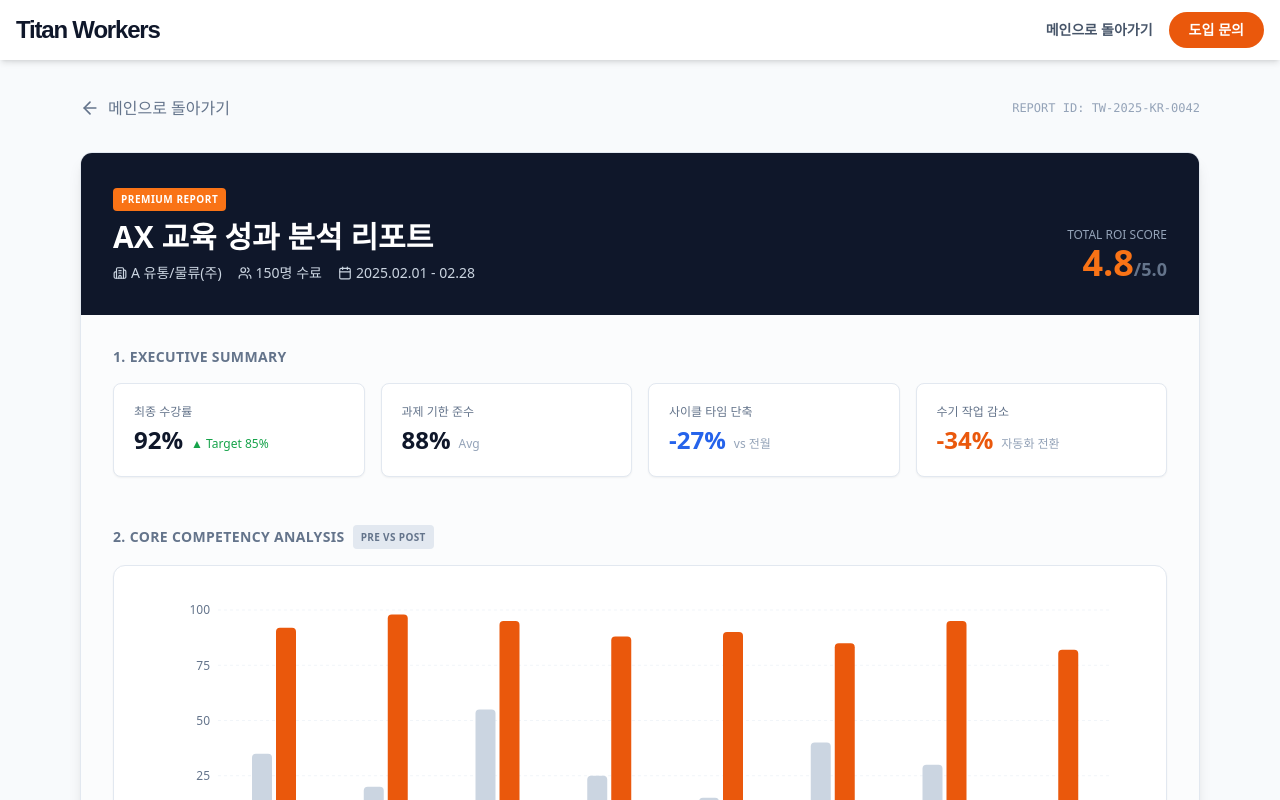
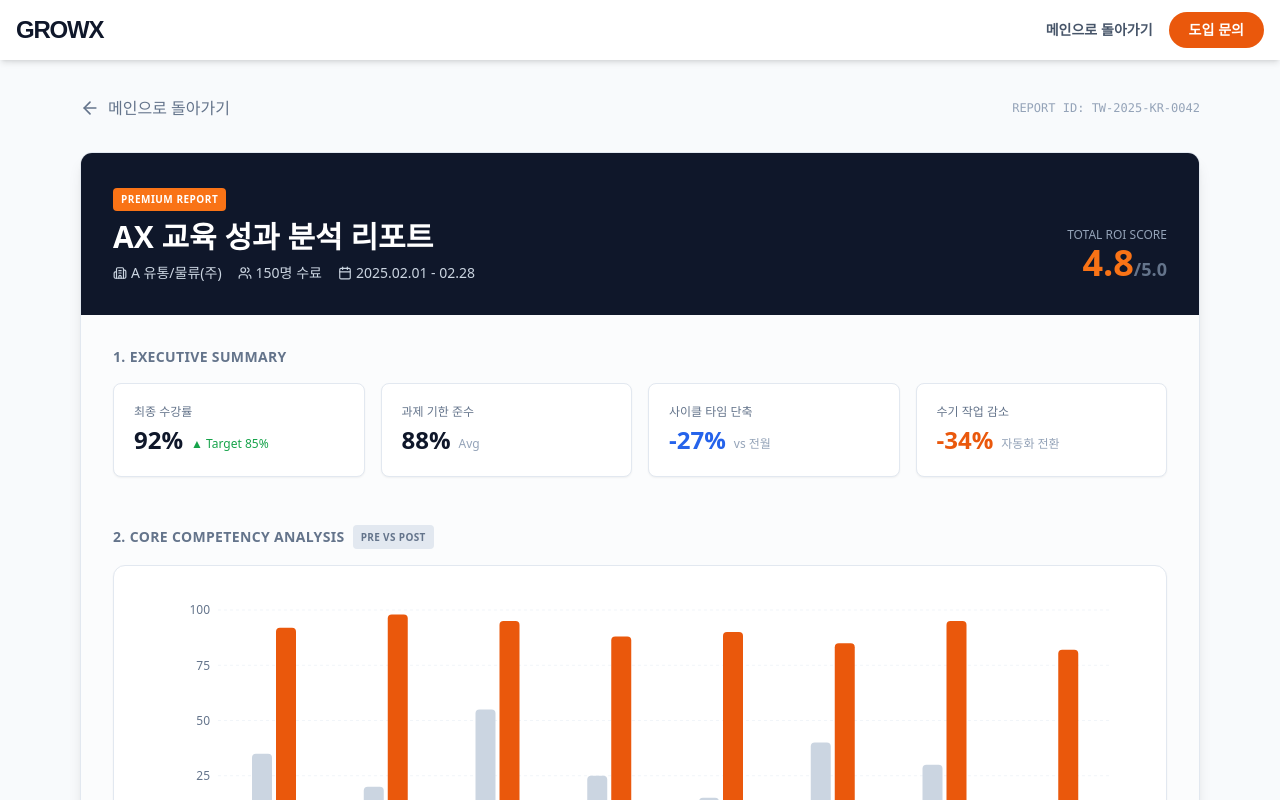
Before and after one commit to yesbgy-byte/growx, a React (Vite) app: page / in a window 1280 px wide. Both pictures are taken after a click on the button "성과 리포트 예시 보기". Shown: the top 800 px of the page. Built offline with nearby package versions, Linux system fonts and the light colour scheme; a web font is replaced by a local one.

Commit message:
Rebrand to GROWX: Update copy and components

```diff
--- a/App.tsx
+++ b/App.tsx
@@ -43,7 +43,7 @@ const App: React.FC = () => {
             className={`font-extrabold text-2xl tracking-tighter cursor-pointer ${showStickyNav || currentView === 'report' ? 'text-slate-900' : 'text-white'}`}
             onClick={navigateToHome}
           >
-            Titan Workers
+            GROWX
           </div>
           <div className="flex gap-4 items-center">
             {currentView === 'report' && (
@@ -54,8 +54,7 @@ const App: React.FC = () => {
                 메인으로 돌아가기
               </button>
             )}
-            <a href="#contact" className={`px-5 py-2 rounded-full font-bold text-sm transition-all ${
-              showStickyNav || currentView === 'report'
+            <a href="#contact" className={`px-5 py-2 rounded-full font-bold text-sm transition-all ${showStickyNav || currentView === 'report'
                 ? 'bg-orange-600 text-white hover:bg-orange-700'
                 : 'bg-white/20 text-white border border-white/30 hover:bg-white/30'
               }`}>
--- a/components/AssessmentSystem.tsx
+++ b/components/AssessmentSystem.tsx
@@ -66,7 +66,7 @@ const AssessmentSystem: React.FC = () => {
             성장은 느낌이 아니라 <span className="text-orange-600">데이터</span>로 증명합니다
           </h2>
           <p className="text-slate-600 text-lg max-w-3xl mx-auto">
-            타이탄 워커스는 단순 만족도가 아닌, 정량적 핵심 실무 역량 지표를 통해<br className="hidden md:block" />
+            GROWX는 단순 만족도가 아닌, 정량적 핵심 실무 역량 지표를 통해<br className="hidden md:block" />
             임직원의 AX 역량 변화를 명확하게 측정하고 ROI를 산출합니다.
           </p>
         </div>
@@ -77,8 +77,8 @@ const AssessmentSystem: React.FC = () => {
             <button
               onClick={() => setActiveTab('team')}
               className={`px-6 py-2.5 rounded-full text-sm font-bold flex items-center gap-2 transition-all ${activeTab === 'team'
-                  ? 'bg-white text-orange-600 shadow-sm'
-                  : 'text-slate-500 hover:text-slate-700'
+                ? 'bg-white text-orange-600 shadow-sm'
+                : 'text-slate-500 hover:text-slate-700'
                 }`}
             >
               <Users size={18} /> 팀/조직 역량 지표 (8개)
@@ -86,8 +86,8 @@ const AssessmentSystem: React.FC = () => {
             <button
               onClick={() => setActiveTab('individual')}
               className={`px-6 py-2.5 rounded-full text-sm font-bold flex items-center gap-2 transition-all ${activeTab === 'individual'
-                  ? 'bg-white text-orange-600 shadow-sm'
-                  : 'text-slate-500 hover:text-slate-700'
+                ? 'bg-white text-orange-600 shadow-sm'
+                : 'text-slate-500 hover:text-slate-700'
                 }`}
             >
               <User size={18} /> 개인 역량 지표 (8개)
--- a/components/Contact.tsx
+++ b/components/Contact.tsx
@@ -19,21 +19,21 @@ const Contact: React.FC = () => {
             <div>
               <h3 className="text-3xl font-bold mb-4">지금 바로<br />문의하세요</h3>
               <p className="text-slate-400 mb-8 leading-relaxed">
-                가장 빠르고 확실한 AX 교육,<br/>
-                타이탄 워커스가 데이터에 기반한<br/>
+                가장 빠르고 확실한 AX 교육,<br />
+                GROWX가 데이터에 기반한<br />
                 최적의 솔루션을 제안해 드립니다.
               </p>
             </div>
             <div className="space-y-6">
               <div>
                 <div className="flex items-center gap-2 mb-1 text-slate-400">
-                   <Mail size={16} /> <span>문의 이메일</span>
+                  <Mail size={16} /> <span>문의 이메일</span>
                 </div>
                 <p className="text-xl font-bold text-white tracking-wide">yesbgy@gmail.com</p>
               </div>
               <div>
-                 <div className="flex items-center gap-2 mb-1 text-slate-400">
-                   <Phone size={16} /> <span>고객센터</span>
+                <div className="flex items-center gap-2 mb-1 text-slate-400">
+                  <Phone size={16} /> <span>고객센터</span>
                 </div>
                 <p className="text-xl font-bold text-white tracking-wide">050-5008-1771</p>
               </div>
@@ -47,19 +47,19 @@ const Contact: React.FC = () => {
                   <Check size={32} />
                 </div>
                 <h4 className="text-2xl font-bold text-slate-900 mb-2">문의가 접수되었습니다.</h4>
-                <p className="text-slate-600">담당자가 빠르게 확인 후<br/>제안서와 함께 연락드리겠습니다.</p>
+                <p className="text-slate-600">담당자가 빠르게 확인 후<br />제안서와 함께 연락드리겠습니다.</p>
               </div>
             ) : (
               <form onSubmit={handleSubmit} className="space-y-6">
                 <div>
                   <label className="block text-sm font-medium text-slate-700 mb-1">회사명</label>
-                  <input type="text" required className="w-full px-4 py-3 rounded-lg border border-slate-300 focus:ring-2 focus:ring-orange-500 focus:border-transparent outline-none transition" placeholder="타이탄 워커스" />
+                  <input type="text" required className="w-full px-4 py-3 rounded-lg border border-slate-300 focus:ring-2 focus:ring-orange-500 focus:border-transparent outline-none transition" placeholder="GROWX" />
                 </div>
                 <div>
                   <label className="block text-sm font-medium text-slate-700 mb-1">담당자 이메일</label>
                   <input type="email" required className="w-full px-4 py-3 rounded-lg border border-slate-300 focus:ring-2 focus:ring-orange-500 focus:border-transparent outline-none transition" placeholder="name@company.com" />
                 </div>
-                 <div>
+                <div>
                   <label className="block text-sm font-medium text-slate-700 mb-1">연락처</label>
                   <input type="tel" required className="w-full px-4 py-3 rounded-lg border border-slate-300 focus:ring-2 focus:ring-orange-500 focus:border-transparent outline-none transition" placeholder="010-0000-0000" />
                 </div>
--- a/components/Footer.tsx
+++ b/components/Footer.tsx
@@ -5,7 +5,7 @@ const Footer: React.FC = () => {
     <footer className="bg-slate-900 text-slate-400 py-12 border-t border-slate-800">
       <div className="container mx-auto px-4 flex flex-col md:flex-row justify-between items-center">
         <div className="mb-4 md:mb-0">
-          <h2 className="text-2xl font-bold text-white mb-2">Titan Workers</h2>
+          <h2 className="text-2xl font-bold text-white mb-2">GROWX</h2>
           <p className="text-sm">AI 자동화 특화 기업교육 서비스</p>
         </div>
         <div className="flex gap-8 text-sm">
@@ -15,7 +15,7 @@ const Footer: React.FC = () => {
           <a href="#" className="hover:text-white transition">문의하기</a>
         </div>
         <div className="mt-8 md:mt-0 text-xs text-slate-600">
-          &copy; 2025 Titan Workers. All rights reserved.
+          &copy; 2025 GROWX. All rights reserved.
         </div>
       </div>
     </footer>
--- a/components/Hero.tsx
+++ b/components/Hero.tsx
@@ -18,21 +18,20 @@ const Hero: React.FC<HeroProps> = ({ onNavigateToReport }) => {
         </div>
 
         <h1 className="text-4xl md:text-6xl font-extrabold mb-8 leading-tight tracking-tight break-keep">
-          당신의 조직을 <span className="gradient-text">타이탄(Titan)</span>으로<br className="hidden md:block" />
-          &nbsp;진화시킬 시간입니다.
+          AI로 완성하는 조직의 압도적 성장, <span className="gradient-text">GROWX</span>
         </h1>
 
         {/* Mobile specific line breaks as requested */}
         <p className="text-xl md:text-2xl text-slate-300 mb-10 max-w-3xl font-light leading-snug">
           <span className="md:hidden">
-            "모든 직원이 AX 달인이 될 때까지"<br />
-            단순 도입을 넘어,<br />
-            전 직무 실무 적용을 위한<br />
-            <strong className="text-white">PBL 기반 AI 자동화 교육</strong>
+            단순한 AI 도입을 넘어,<br />
+            실질적인 성과로 이어지는 AX 교육.<br />
+            <strong className="text-white">GROWX</strong>가 당신의 조직을<br />
+            다음 단계로 이끕니다.
           </span>
           <span className="hidden md:inline">
-            "모든 직원이 AX 달인이 될 때까지" <br />
-            단순 도입을 넘어, 전 직무 실무 적용을 위한 <strong className="text-white">PBL 기반 AI 자동화 교육</strong>
+            단순한 AI 도입을 넘어, 실질적인 성과로 이어지는 AX 교육.<br />
+            <strong className="text-white">GROWX</strong>가 당신의 조직을 다음 단계로 이끕니다.
           </span>
         </p>
 
@@ -44,7 +43,7 @@ const Hero: React.FC<HeroProps> = ({ onNavigateToReport }) => {
             onClick={onNavigateToReport}
             className="px-8 py-4 bg-slate-800 hover:bg-slate-700 text-white font-semibold rounded-lg border border-slate-700 transition-all flex items-center justify-center gap-2"
           >
-             성과 리포트 예시 보기 <FileBarChart size={20} />
+            성과 리포트 예시 보기 <FileBarChart size={20} />
           </button>
         </div>
 
--- a/components/Methodology.tsx
+++ b/components/Methodology.tsx
@@ -8,14 +8,14 @@ const Methodology: React.FC = () => {
       <div className="container mx-auto px-4">
         {/* Header */}
         <div className="text-center mb-16">
-          <span className="text-orange-600 font-bold tracking-wider text-sm uppercase">Why Titan Workers?</span>
+          <span className="text-orange-600 font-bold tracking-wider text-sm uppercase">Why GROWX?</span>
           <h2 className="text-3xl md:text-5xl font-extrabold text-slate-900 mt-3 mb-6 leading-tight">
             우리 산업의 <span className="underline decoration-orange-500/30 decoration-8 underline-offset-4">실제 문제</span>를<br />
             AI로 해결하고 싶다면?
           </h2>
           <p className="text-lg text-slate-600 max-w-3xl mx-auto">
             단순 툴 사용법 강의로는 현업의 복잡한 문제를 해결할 수 없습니다.<br />
-            타이탄 워커스는 <strong>'실전 AI PBL(Project Based Learning)'</strong>로 실질적이고 정량적인 성과를 창출합니다.
+            GROWX는 <strong>'실전 AI PBL(Project Based Learning)'</strong>로 실질적이고 정량적인 성과를 창출합니다.
           </p>
         </div>
 
--- a/index.html
+++ b/index.html
@@ -3,7 +3,7 @@
   <head>
     <meta charset="UTF-8" />
     <meta name="viewport" content="width=device-width, initial-scale=1.0" />
-    <title>Titan Workers - AI 자동화 기업교육</title>
+    <title>GROWX - AI 자동화 기업교육</title>
     <script src="https://cdn.tailwindcss.com"></script>
     <link href="https://fonts.googleapis.com/css2?family=Pretendard:wght@300;400;600;700;800&display=swap" rel="stylesheet">
     <style>
--- a/metadata.json
+++ b/metadata.json
@@ -1,5 +1,5 @@
 {
-  "name": "Titan Workers 2",
+  "name": "GROWX",
   "description": "AI-specialized corporate training service maximizing AX capabilities across all job roles through PBL and hybrid learning.",
   "requestFramePermissions": []
 }
```
Also changed, not shown: components/SampleReport.tsx (+13 -13 lines). Lines whose indentation alone changed are shown as unchanged.
